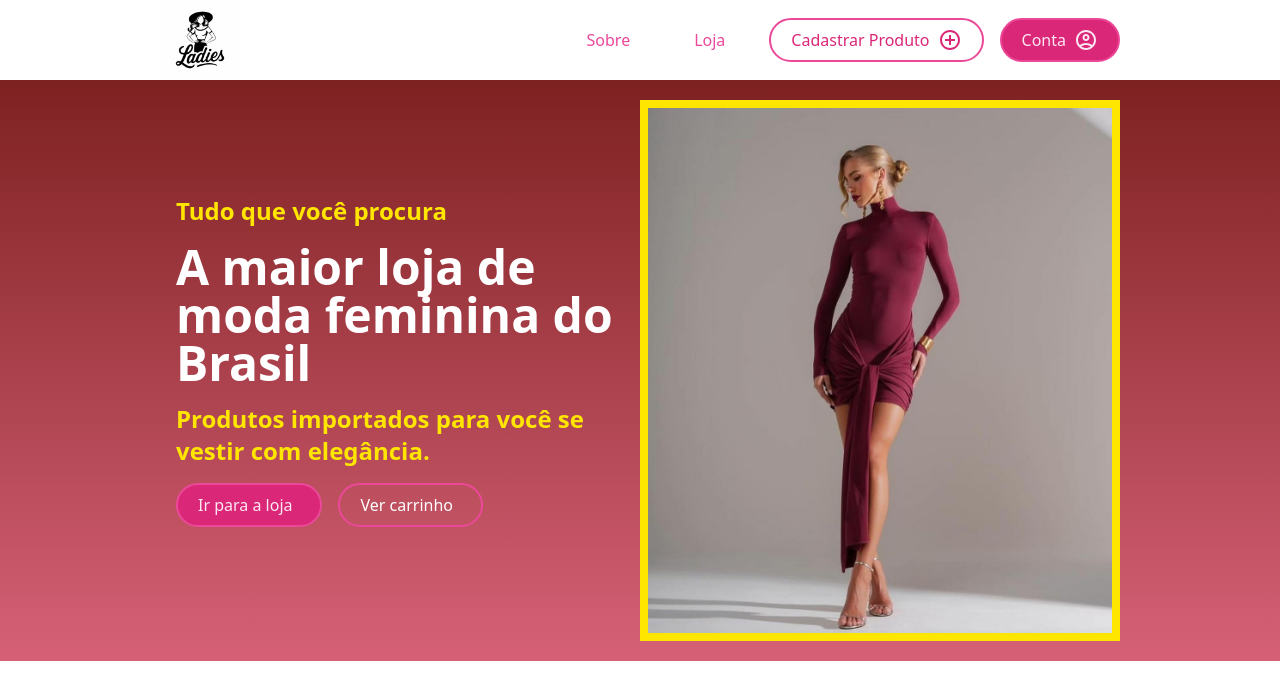
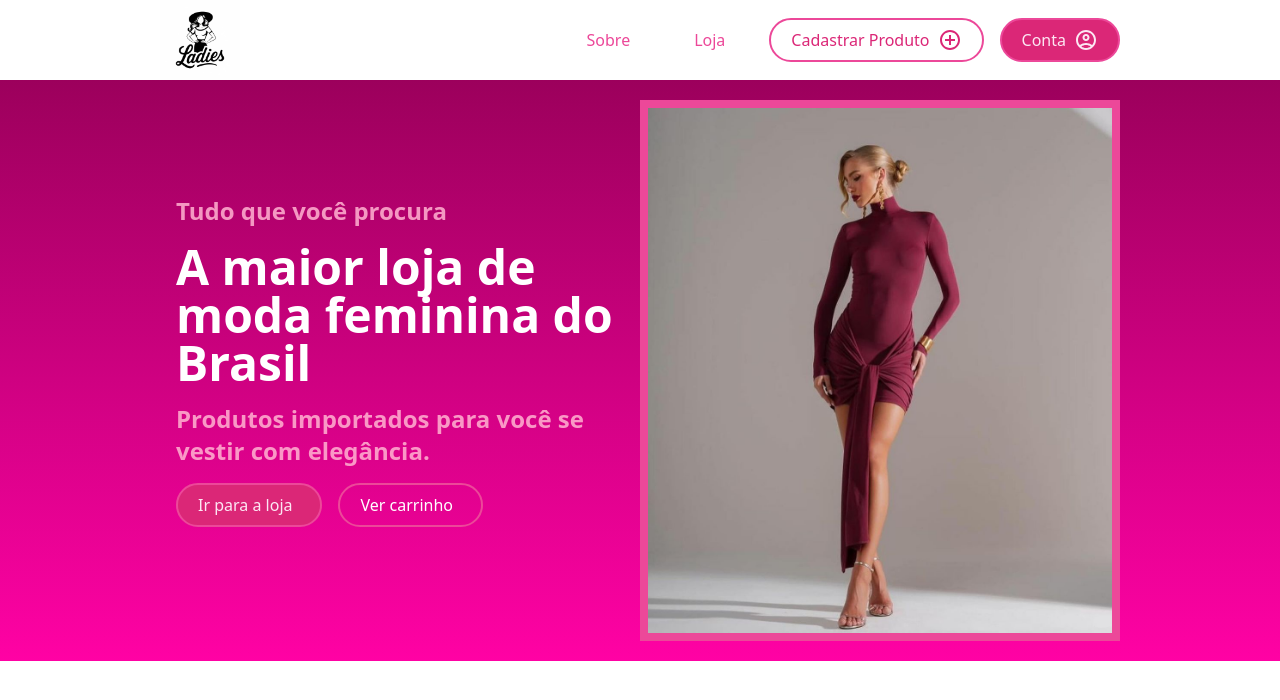
Before and after one commit to devjoaogf/projeto-escola, a Next.js app in the folder code_area/loja-de-roupas/: page / in a window 1280 px wide. Shown: the top 700 px of the page. Built offline with nearby package versions, Linux system fonts and the light colour scheme.

Commit message:
Atualização da cor de fundo do bg gradient
Alterei as cores de fundo da tela principal, SOBRE

```diff
--- a/code_area/loja-de-roupas/src/app/globals.css
+++ b/code_area/loja-de-roupas/src/app/globals.css
@@ -20,25 +20,26 @@ body {
 
 
 /*Degradê da pagina inicial*/
-.bg-gradient{
+.bg-gradient {
 
-   background: rgb(214,97,119);
-
-  background: linear-gradient(0deg, rgba(214,97,119,1) 0%, rgba(126,33,33,1) 100%);
+  background: rgb(255,2,164);
+  background: linear-gradient(0deg, rgba(255,2,164,1) 0%, rgba(156,0,92,1) 100%);
   /*Site pra escolher o degradê: css gradient*/
 
 
 }
 
 /*Alterar a cor do texto verde limão da página sobre por aqui*/
-.texto-sobre{
-  color:#ffe600;
+.texto-sobre {
+  color: rgba(255, 178, 208, 0.856);
 }
 
+
 /*Altera a cor da borda da imagem de sobre*/
-.border-imagem-500{
-  border-color: #ffe600;
+.border-imagem-500 {
+  border-color: rgb(236 72 153);
 }
+
 @layer utilities {
   .text-balance {
     text-wrap: balance;
```
